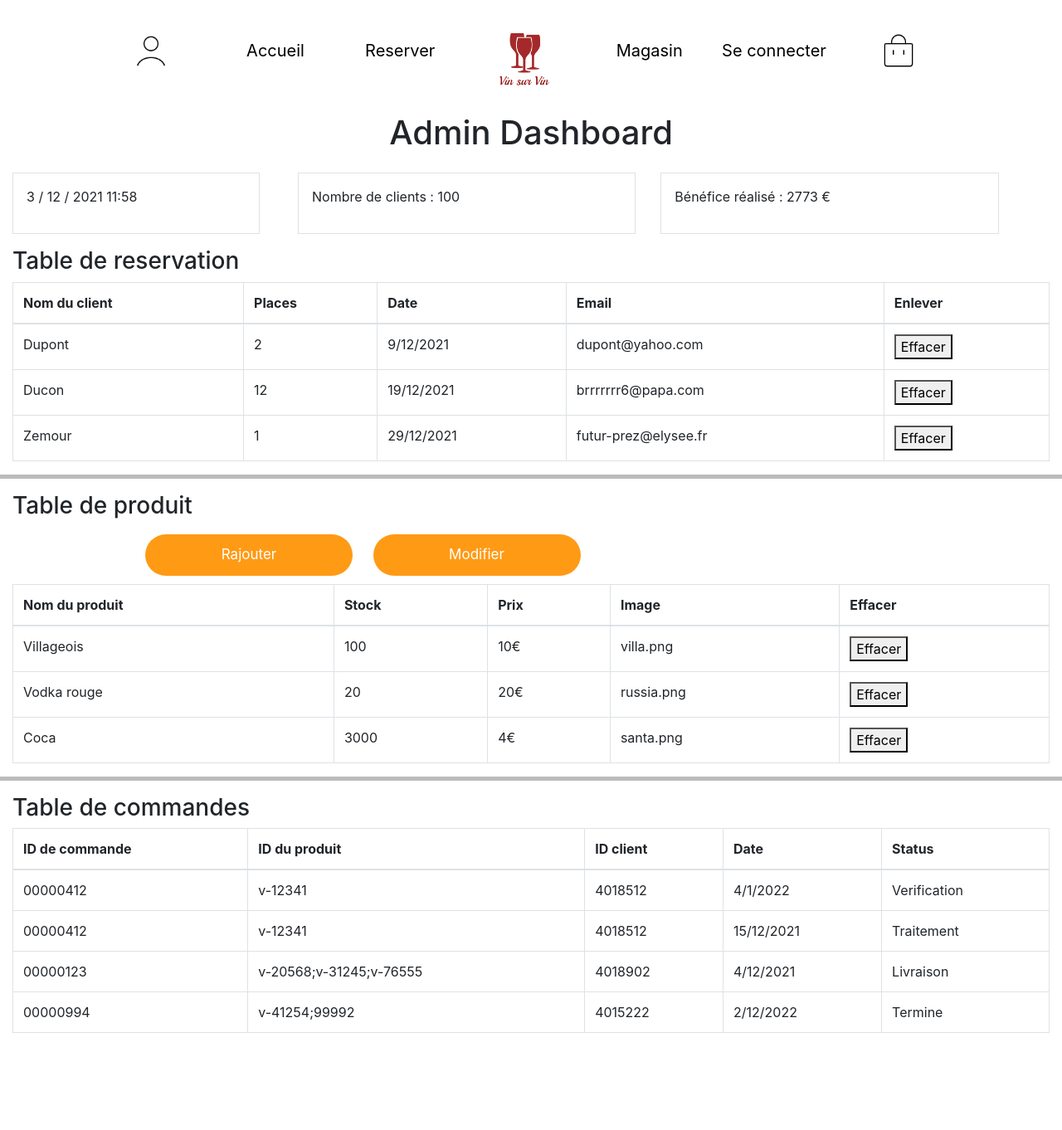
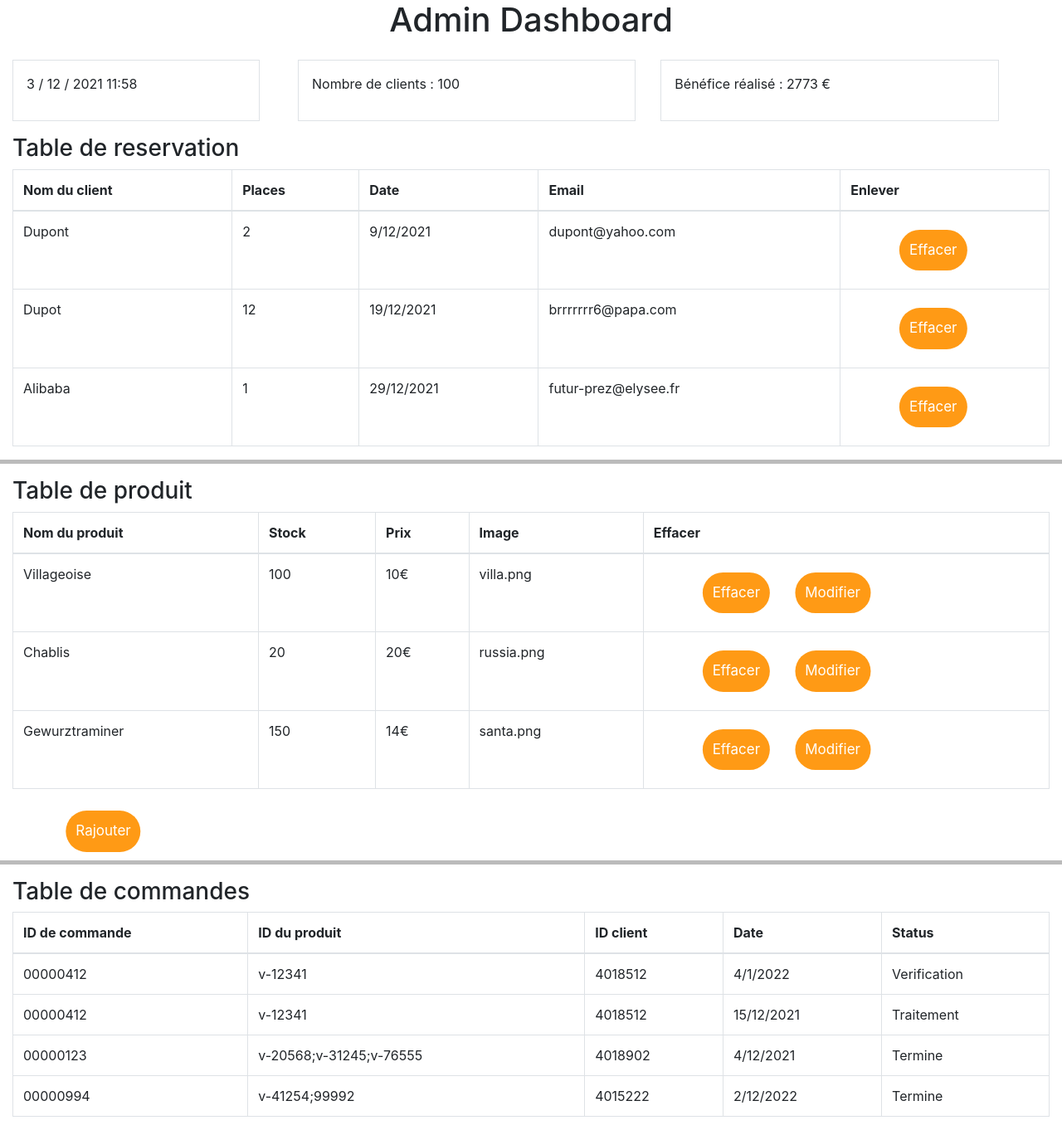
Before and after one commit to DamienSALEM/projet-php-semaine, a PHP site: page /templates/admin.php in a window 1280 px wide. Shown: the whole page at 83% size. Before the commit the page ends 1245 px from the top, so only its background shows below. Run offline with PHP 8.4, Linux system fonts and the light colour scheme; some libraries are stand-ins or nearby versions.

Commit message:
Modif templates + router

```diff
--- a/Controllers/OrdersController.php
+++ b/Controllers/OrdersController.php
@@ -6,9 +6,6 @@ require_once(__ROOT__.'/Models/OrderModel.php');
 class OrdersController extends DefaultController
 {
     public function index() {
-        $this->render("order", [
-            "orders" => (new OrderModel)->findAll()
-        ]);
     }
 }
 ?>
--- a/Models/OrderModel.php
+++ b/Models/OrderModel.php
@@ -3,9 +3,10 @@ require_once(__ROOT__.'/Core/DefaultModel.php');
 
 class OrdersModel extends DefaultModel
 {
+    protected $table = 'orders';
+
     public function __construct() {
         parent::__construct();
-        $this->$table = 'orders';
     }
 
     public function add($data) {
--- a/public/css/Produit.css
+++ b/public/css/Produit.css
@@ -37,3 +37,8 @@
 .nomProduit{
   height: 80px;
 }
+.modifproduit{
+  width: 70%;
+  margin-left: auto;
+  margin-right: auto;
+}
--- a/public/css/admin.css
+++ b/public/css/admin.css
@@ -35,7 +35,6 @@ h1 {
   padding: 12px;
   margin: 10px 10px;
   border: none;
-  width: 20%;
   border-radius: 100px;
   cursor: pointer;
   font-size: 17px;
--- a/templates/admin.php
+++ b/templates/admin.php
@@ -9,12 +9,11 @@
     integrity="sha384-ggOyR0iXCbMQv3Xipma34MD+dH/1fQ784/j6cY/iJTQUOhcWr7x9JvoRxT2MZw1T" crossorigin="anonymous">
     <meta name="viewport" content="width=device-width, initial-scale=1.0">
     <link rel="stylesheet" href="https://cdnjs.cloudflare.com/ajax/libs/font-awesome/4.7.0/css/font-awesome.min.css">
-    <link rel="stylesheet" href="../public/css/admin.css" />
+    <link rel="stylesheet" href="public/css/admin.css" />
     <title>Document</title>
 </head>
 
 <body>
-    <?php include('navbar.php'); ?>
 
     <h1>Admin Dashboard</h1>
     <div class="row">
@@ -52,21 +51,21 @@
                     <td>2</td>
                     <td>9/12/2021</td>
                     <td>dupont@yahoo.com</td>
-                    <td><button onclick="EffacerReservation()">Effacer</button></td>
+                    <td><button onclick="EffacerReservation()" class="btn">Effacer</button></td>
                 </tr>
                 <tr>
-                    <td>Ducon</td>
+                    <td>Dupot</td>
                     <td>12</td>
                     <td>19/12/2021</td>
                     <td>brrrrrrr6@papa.com</td>
-                    <td><button onclick="EffacerReservation()">Effacer</button></td>
+                    <td><button onclick="EffacerReservation()" class="btn">Effacer</button></td>
                 </tr>
                 <tr>
-                    <td>Zemour</td>
+                    <td>Alibaba</td>
                     <td>1</td>
                     <td>29/12/2021</td>
                     <td>futur-prez@elysee.fr</td>
-                    <td><button onclick="EffacerReservation()">Effacer</button></td>
+                    <td><button onclick="EffacerReservation()" class="btn">Effacer</button></td>
                 </tr>
             </tbody>
         </table>
@@ -74,8 +73,6 @@
     <hr class="solid">
     <div class="col">
         <h3>Table de produit</h3>
-        <button type="rajouter" class="btn">Rajouter</button>
-        <button type="modifier" class="btn">Modifier</button>
         <table class="table table-bordered" id="articles">
             <thead>
                 <tr>
@@ -88,28 +85,38 @@
             </thead>
             <tbody>
                 <tr>
-                    <td>Villageois</td>
+                    <td>Villageoise</td>
                     <td>100</td>
                     <td>10€</td>
                     <td>villa.png</td>
-                    <td><button onclick="EffacerArticle()">Effacer</button></td>
+                    <td>
+                        <button onclick="EffacerArticle()" class="btn">Effacer</button>
+                        <button type="modifier" class="btn">Modifier</button>
+                    </td>
                 </tr>
                 <tr>
-                    <td>Vodka rouge</td>
+                    <td>Chablis</td>
                     <td>20</td>
                     <td>20€</td>
                     <td>russia.png</td>
-                    <td><button onclick="EffacerArticle()">Effacer</button></td>
+                    <td>
+                        <button onclick="EffacerArticle()" class="btn">Effacer</button>
+                        <button type="modifier" class="btn">Modifier</button>
+                    </td>
                 </tr>
                 <tr>
-                    <td>Coca</td>
-                    <td>3000</td>
-                    <td>4€</td>
+                    <td>Gewurztraminer</td>
+                    <td>150</td>
+                    <td>14€</td>
                     <td>santa.png</td>
-                    <td><button onclick="EffacerArticle()">Effacer</button></td>
+                    <td>
+                        <button onclick="EffacerArticle()" class="btn">Effacer</button>
+                        <button type="modifier" class="btn">Modifier</button>
+                    </td>
                 </tr>
             </tbody>
         </table>
+        <button type="rajouter" class="btn">Rajouter</button>
     </div>
     <hr class="solid">
 
@@ -145,7 +152,7 @@
                     <td>v-20568;v-31245;v-76555</td>
                     <td>4018902</td>
                     <td>4/12/2021</td>
-                    <td>Livraison</td>
+                    <td>Termine</td>
                 </tr>
                 <tr>
                     <td>00000994</td>
@@ -162,10 +169,10 @@
     </script>
     <script src="https://unpkg.com/@ag-grid-enterprise/all-modules@26.2.0/dist/ag-grid-enterprise.min.js">
     </script>
-    <script src="../public/js/table.js">
+    <script src="public/js/table.js">
     </script>
 
 </body>
-<script type="text/javascript" src="../public/js/admin.js"></script>
+<script type="text/javascript" src="public/js/admin.js"></script>
 
 </html>
--- a/templates/loginadmin.php
+++ b/templates/loginadmin.php
@@ -16,9 +16,9 @@
         <form action="" method="POST">
             <h3>Login Admin</h3>
             <label for="user">Adresse email</label>
-            <input type="email" id="email" name="email" placeholder="admin@vin.com" minlength="5" required>
+            <input type="text" id="usernameAdmin" name="usernameAdmin" placeholder="admin@vin.com" minlength="5" required>
             <label for="pass">Mot de passe</label>
-            <input type="password" id="pass" name="password" placeholder="Mot de Passe" maxlength="30" required>
+            <input type="password" id="passwordAdmin" name="passwordAdmin" placeholder="Mot de Passe" maxlength="30" required>
             <input type="submit" value="login" class="btn">
         </form>
     </div>
```
Also changed, not shown: Config/router.php (+6 -6 lines), Controllers/AdminController.php (+5 -3 lines), Models/AdminModel.php (+6 -4 lines), templates/modifproduct.php (added, +32 -0 lines).
